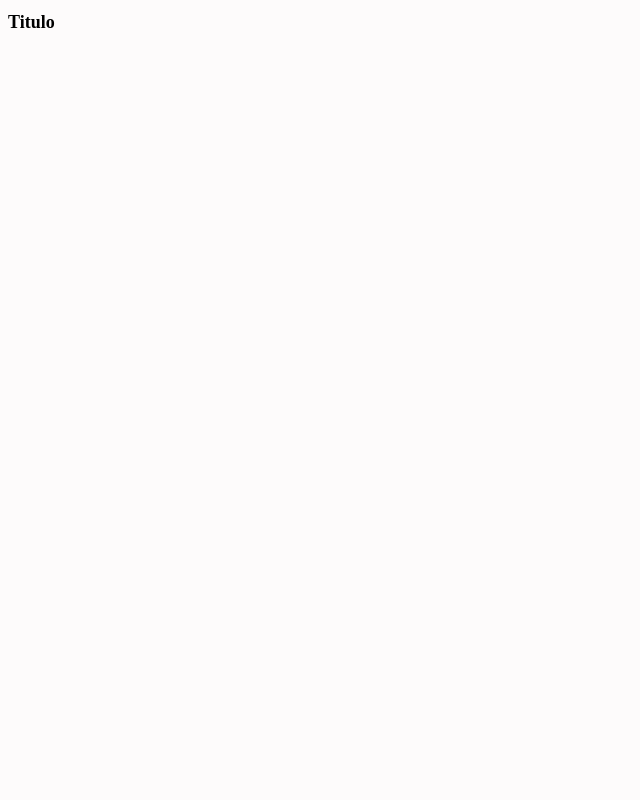
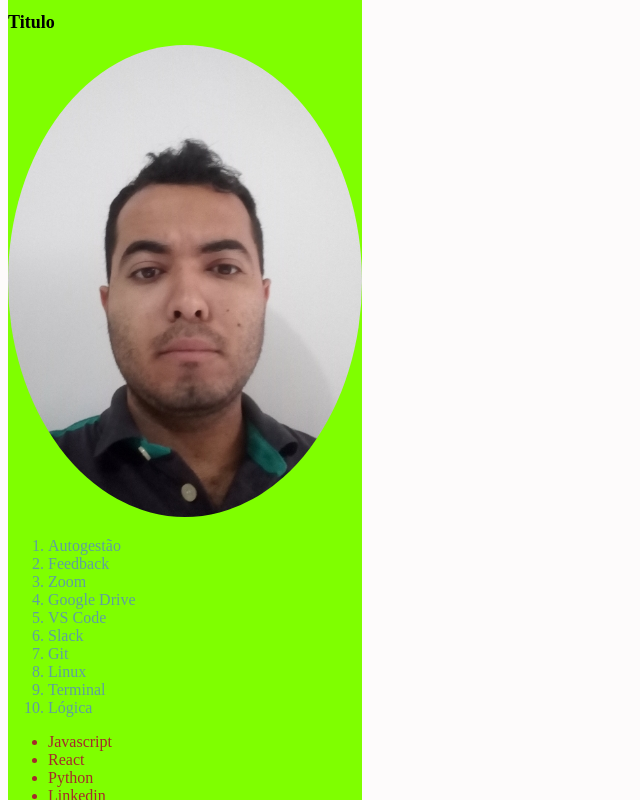
Before and after one commit to calilisantos/lessons-learned-project, a plain HTML site: page index.html in a window 1280 px wide. Shown: the whole page, without its empty margins (0-640 px from the left). Drawn offline with Linux system fonts and the light colour scheme.

Commit message:
Requisitos 4 ao 6

```diff
--- a/index.html
+++ b/index.html
@@ -13,5 +13,34 @@
     <h1  id="titulo"> Titulo </h1>
 
     <div>
+    <img id="minha_foto" src="foto.jpg" >
+    <ol id="licoes_aprendidas">
+    <li>  Autogestão   </li>
+    <li>   Feedback  </li>
+    <li>   Zoom  </li>
+    <li>  Google Drive   </li>
+    <li>   VS Code  </li>
+    <li>   Slack  </li>
+    <li>   Git  </li>
+    <li>   Linux  </li>
+    <li>   Terminal  </li>
+    <li>   Lógica  </li>
+    </ol>
+
+    <ul id="licoes_a_aprender">
+    <li>  Javascript   </li>
+    <li>   React  </li>
+    <li>   Python  </li>
+    <li>  Linkedin   </li>
+    <li>   CSS  </li>
+    <li>   HTML  </li>
+    <li>   Github  </li>
+    <li>   C sharpe  </li>
+    <li>   Dot.net  </li>
+    <li>   DOS  </li>
+    </ul>
+
+    <footer id="rodape"> By: Calili dos Santos Silva </footer>
+
 </body>
 </html>
--- a/style.css
+++ b/style.css
@@ -5,8 +5,25 @@ body {
 #cabecalho {
   position: fixed;
   top: 0;
+  background-color: chartreuse;
 }
 
 #titulo {
   font-size: large;
 }
+
+#minha_foto {
+  border-radius: 100%;
+}
+
+#licoes_aprendidas {
+  color: cadetblue;
+}
+
+#licoes_a_aprender {
+  color: brown;
+}
+
+#rodape {
+  background-color: chartreuse;
+}
```
